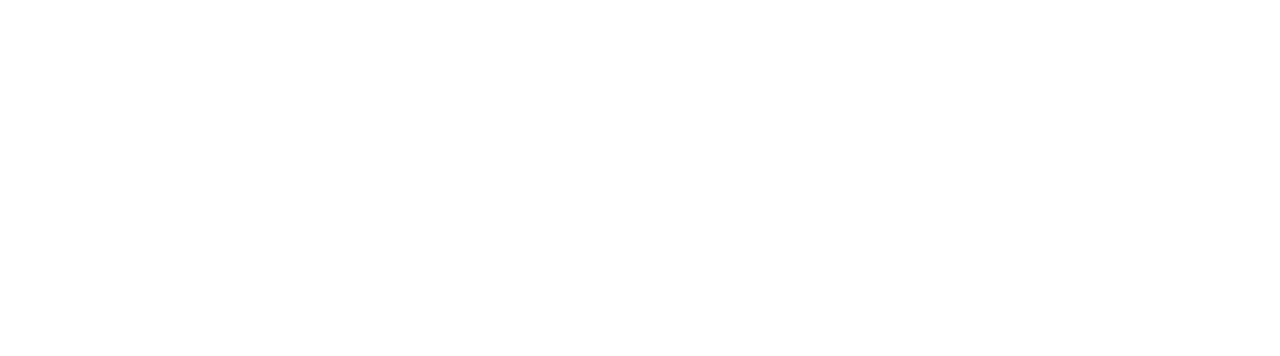
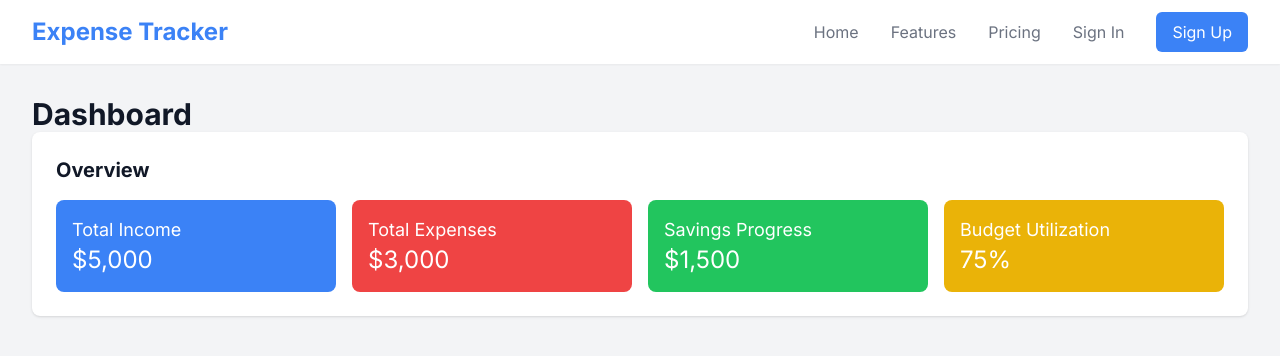
Before and after one commit to Akinwalee/exp-tracker, a React (Vite) app in the folder exp-tracker-frontend/: page /dashboard in a window 1280 px wide. Before the commit this address had no page. Shown: the top 356 px of the page. Built offline with nearby package versions, Linux system fonts and the light colour scheme.

Commit message:
Add user dashboard and create the overview component

```diff
--- a/exp-tracker-frontend/src/App.jsx
+++ b/exp-tracker-frontend/src/App.jsx
@@ -3,6 +3,7 @@
 import Home from './pages/Home';
 import SignIn from './components/SignIn';
 import SignUp from './components/SignUp';
+import Dashboard from './pages/Dashboard';
 
 const App = () => {
   return (
@@ -12,6 +13,7 @@
           <Route path="/" element={<Home />} />
           <Route path="/signup" element={<SignUp />} />
           <Route path="/signin" element={<SignIn />} />
+          <Route path="/dashboard" element={<Dashboard />} />
         </Routes>
       </div>
     </Router>
--- /dev/null
+++ b/exp-tracker-frontend/src/components/Overview.jsx
@@ -0,0 +1,29 @@
+import React from 'react';
+
+const Overview = () => {
+  return (
+    <div className="bg-white shadow rounded-lg p-6 mb-6">
+      <h2 className="text-xl font-semibold text-gray-900">Overview</h2>
+      <div className="grid grid-cols-1 md:grid-cols-4 gap-4 mt-4">
+        <div className="bg-primary text-white p-4 rounded-lg">
+          <h3 className="text-lg">Total Income</h3>
+          <p className="text-2xl">$5,000</p>
+        </div>
+        <div className="bg-red-500 text-white p-4 rounded-lg">
+          <h3 className="text-lg">Total Expenses</h3>
+          <p className="text-2xl">$3,000</p>
+        </div>
+        <div className="bg-green-500 text-white p-4 rounded-lg">
+          <h3 className="text-lg">Savings Progress</h3>
+          <p className="text-2xl">$1,500</p>
+        </div>
+        <div className="bg-yellow-500 text-white p-4 rounded-lg">
+          <h3 className="text-lg">Budget Utilization</h3>
+          <p className="text-2xl">75%</p>
+        </div>
+      </div>
+    </div>
+  );
+};
+
+export default Overview;
--- a/exp-tracker-frontend/src/components/SignIn.jsx
+++ b/exp-tracker-frontend/src/components/SignIn.jsx
@@ -8,18 +8,17 @@
   const [password, setPassword] = useState('');
   const [error, setError] = useState('');
 
-  const handleSubmit = async (e) => {
-    e.preventDefault();
-    // try {
-    //   const response = await login(email, password);
+  // const handleSubmit = async (e) => {
+  //   e.preventDefault();
+  //   // try {
+  //   //   const response = await login(email, password);
 
-    //   if (response.ok) {
-    //     window.location.href = '/dashboard';
-    //   }
-    // } catch (err) {
-    //   setError('Invalid credentials');
-    // }
-  };
+  //
+  //   }
+  //   // } catch (err) {
+  //   //   setError('Invalid credentials');
+  //   // }
+  // };
 
   return (
     <div className="min-h-screen flex items-center justify-center bg-background py-12 px-4 sm:px-6 lg:px-8">
--- /dev/null
+++ b/exp-tracker-frontend/src/pages/Dashboard.jsx
@@ -0,0 +1,23 @@
+import React from 'react';
+import Navbar from '../components/NavBar';
+import Overview from '../components/Overview';
+// import Transactions from '../components/Transactions';
+// import Savings from '../components/Savings';
+// import BudgetManagement from '../components/dashboard/BudgetManagement';
+
+const Dashboard = () => {
+  return (
+    <div className="bg-background min-h-screen">
+      <Navbar />
+      <div className="max-w-7xl mx-auto py-8 px-4 sm:px-6 lg:px-8">
+        <h1 className="text-3xl font-bold text-gray-900">Dashboard</h1>
+        <Overview />
+        {/* <Transactions />
+        <Savings />
+        <BudgetManagement /> */}
+      </div>
+    </div>
+  );
+};
+
+export default Dashboard;
```
